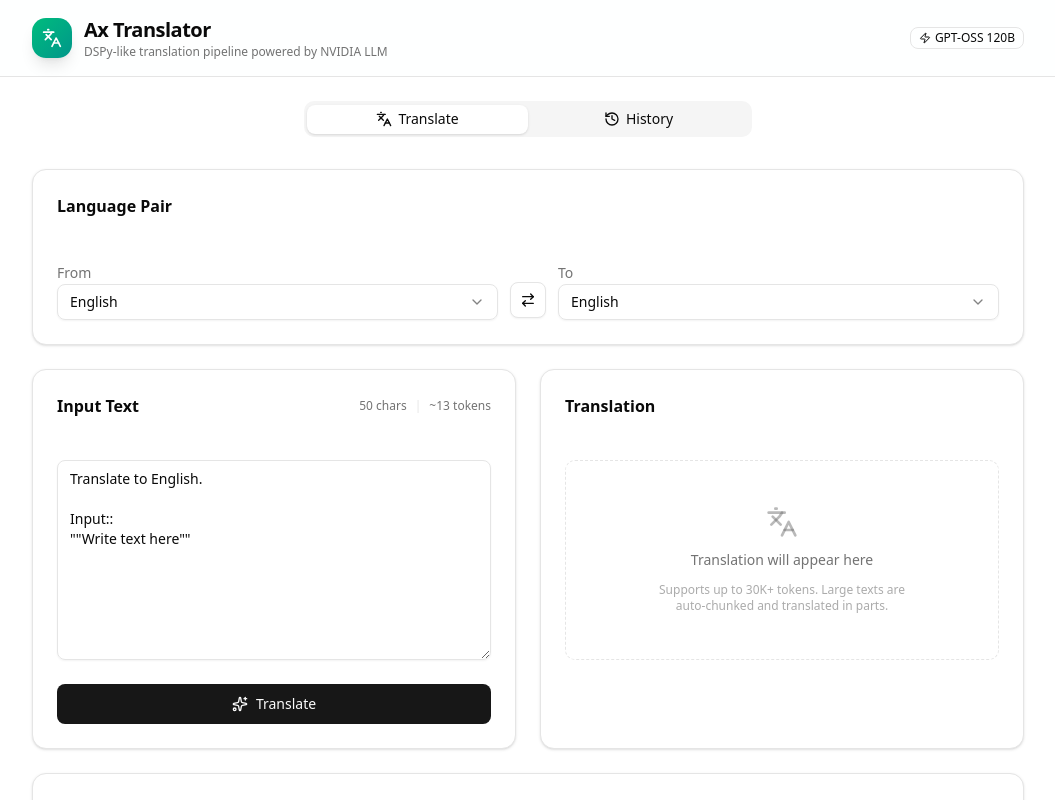
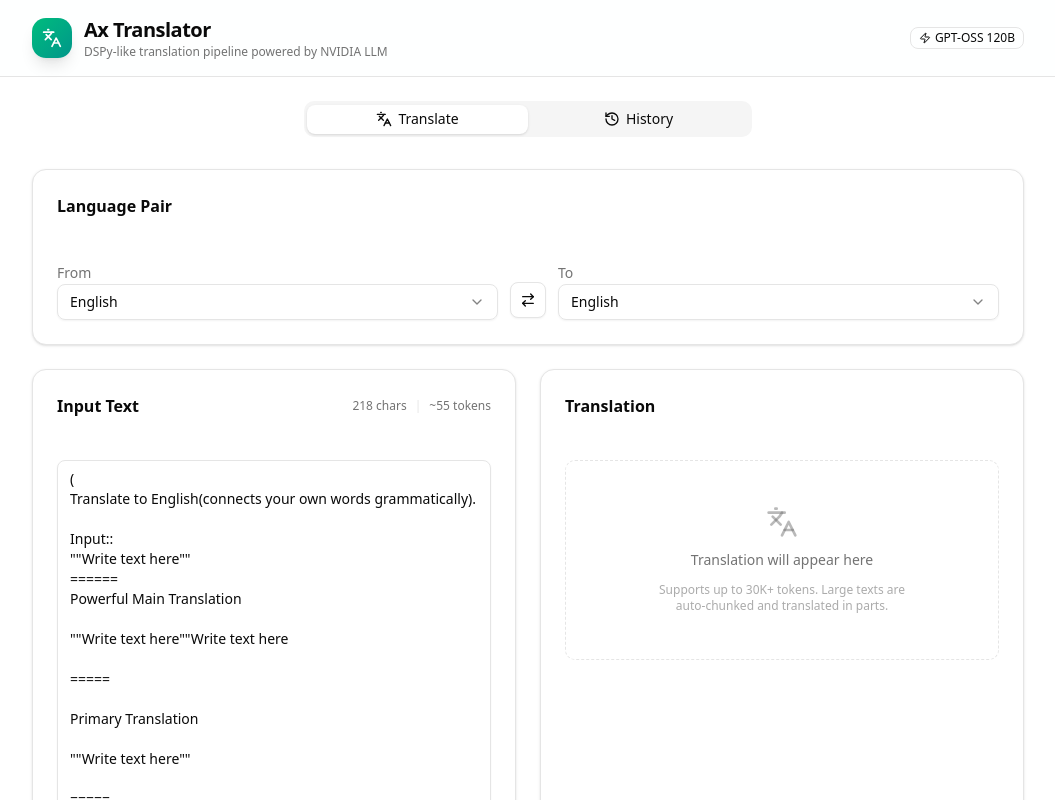
Before and after one commit to zazikant/ax-translator, a Next.js app: page / in a window 1280 px wide. Shown: the top 800 px of the page, without its empty margins (112-1167 px from the left). Built offline with nearby package versions, Linux system fonts and the light colour scheme.

Commit message:
Update default input text to multi-section translation template

```diff
--- a/src/app/page.tsx
+++ b/src/app/page.tsx
@@ -609,7 +609,24 @@
 
   // Translation input state
   // Default template shown in the input-text box when the page loads.
-  const DEFAULT_INPUT_TEXT = 'Translate to English.\n\nInput::\n""Write text here""';
+  const DEFAULT_INPUT_TEXT = `(
+Translate to English(connects your own words grammatically).
+
+Input::
+""Write text here""
+======
+Powerful Main Translation
+
+""Write text here""Write text here
+
+=====
+
+Primary Translation
+
+""Write text here""
+
+=====
+)`;
   const [inputText, setInputText] = useState(DEFAULT_INPUT_TEXT);
   const [sourceLanguage, setSourceLanguage] = useState('en');
   const [targetLanguage, setTargetLanguage] = useState('en');
```
